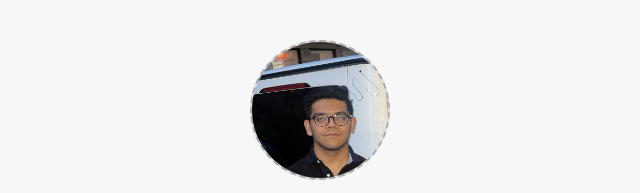
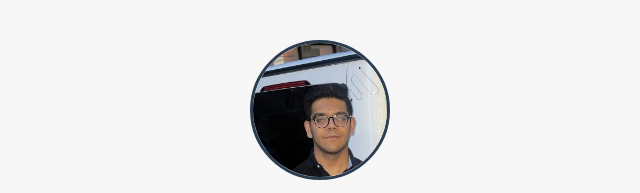
Before and after one commit to maqbooltaha/maqbooltaha.github.io, a plain HTML site: page index.html in a window 1280 px wide. Shown: the top 193 px of the page, 320-960 px from the left. Drawn offline with Linux system fonts and the light colour scheme.

Commit message:
Fix profile photo styling

```diff
--- a/index.html
+++ b/index.html
@@ -41,14 +41,10 @@
         width: 140px;
         height: 140px;
         border-radius: 50%;
-        background: #ddd;
-        border: 2px dashed #aaa;
+        object-fit: cover;
+        border:  3px solid #2c3e50;
         margin: 0 auto 16px;
-        display: flex;
-        align-items: center;
-        justify-content: center;
-        color: #888;
-        font-size: 13px;
+        display: block;
       }
 
       header h1 {
```
